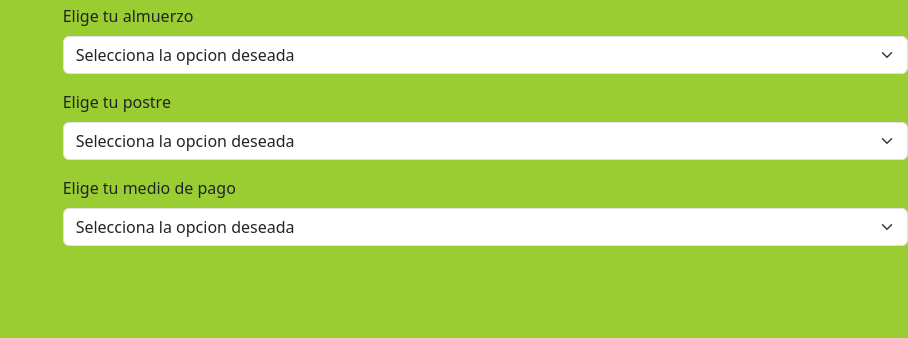
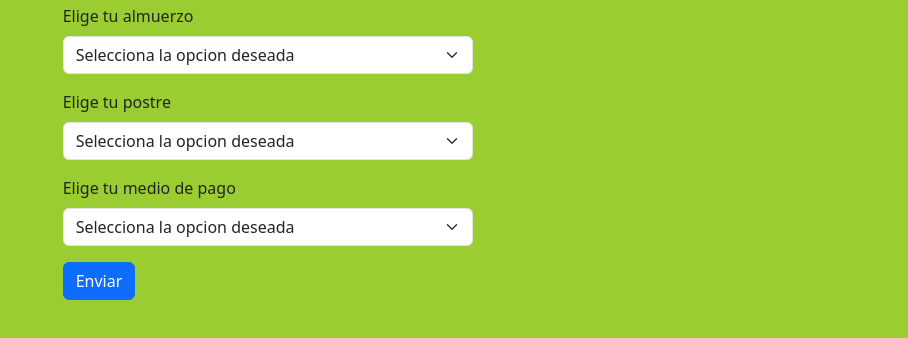
Before and after one commit to jorgearancibiaalejandro/larosita, a plain HTML site: page index.html in a window 1280 px wide. Shown: the part 98-436 px from the top of the page, without its empty margins (372-1280 px from the left). Drawn offline with nearby package versions, Linux system fonts and the light colour scheme.

Commit message:
Add files via upload

```diff
--- a/index.html
+++ b/index.html
@@ -16,7 +16,7 @@
       <div class="col col-4">
 
       </div>
-      <div class="col col-4 col-sm">
+      <div class="col col-4">
         <h1>Restaurant La Rosita</h1>
 
         <h2>Elija el menu del dia</h2>
@@ -50,13 +50,12 @@
             <option selected>Selecciona la opcion deseada</option>
             <option value="1">efectivo</option>
             <option value="2">transferecia</option>
-
-
           </select>
         </div>
+        <button type="button" class="btn btn-primary" id="encuesta" onclick="envioEncuesta">Enviar</button>
     </div>
       </div>
-      <div class="col col-4">
+      <div class="col-4">
 
       </div>
 
```
